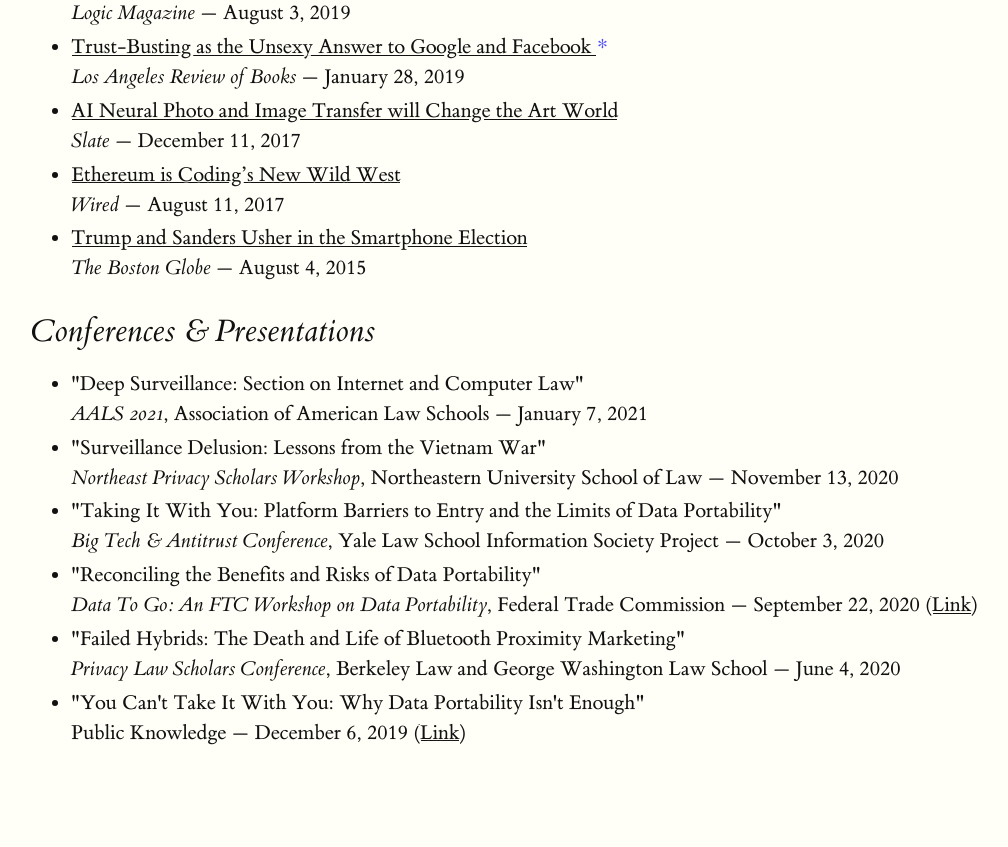
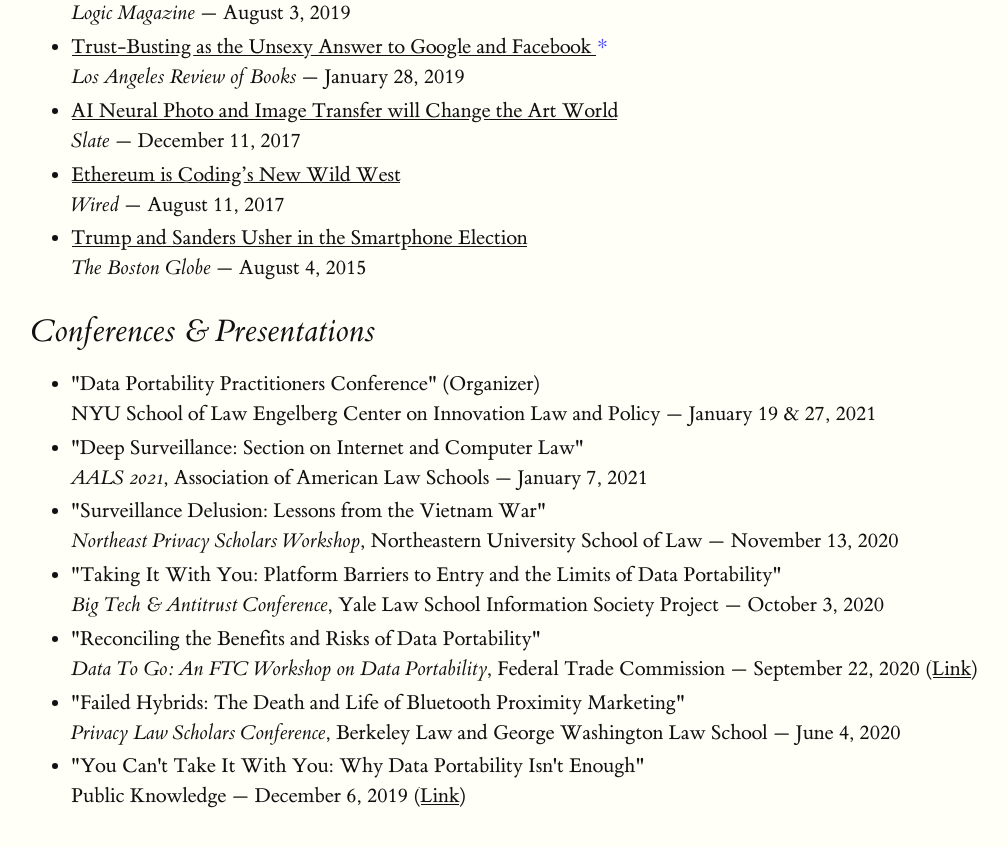
Before and after one commit to gajeam/gajeam.github.io, a Jekyll site: the page built from index.html, in a window 1280 px wide and 900 px high, scrolled down 1432 px. Shown: the top 847 px of the window, without its empty margins (97-1105 px from the left). Built offline with Jekyll 4.4.1, drawn with Linux system fonts in a browser that asks for light colours.

Commit message:
Added organized conference

```diff
--- a/_data/links.yaml
+++ b/_data/links.yaml
@@ -91,6 +91,10 @@
         fave: false
 conferences:
   list:
+    - name: "Data Portability Practitioners Conference"
+      host: "NYU School of Law Engelberg Center on Innovation Law and Policy"
+      date: January 19 & 27, 2021
+      organizer: true
     - name: "Deep Surveillance: Section on Internet and Computer Law"
       conference: "AALS 2021"
       host: "Association of American Law Schools"
--- a/index.html
+++ b/index.html
@@ -35,7 +35,8 @@
 	{% for conf in site.data.links.conferences.list %}
 		<li>
 			<div>
-				"{{conf.name}}"
+				"{{conf.name}}" {% if conf.organizer == true %}(Organizer) {% endif %}
+
 			</div>
 			<div>
 				{% if conf.conference != nil %} <span class="conf-conference"> {{conf.conference}}</span>, {% endif %}
```
